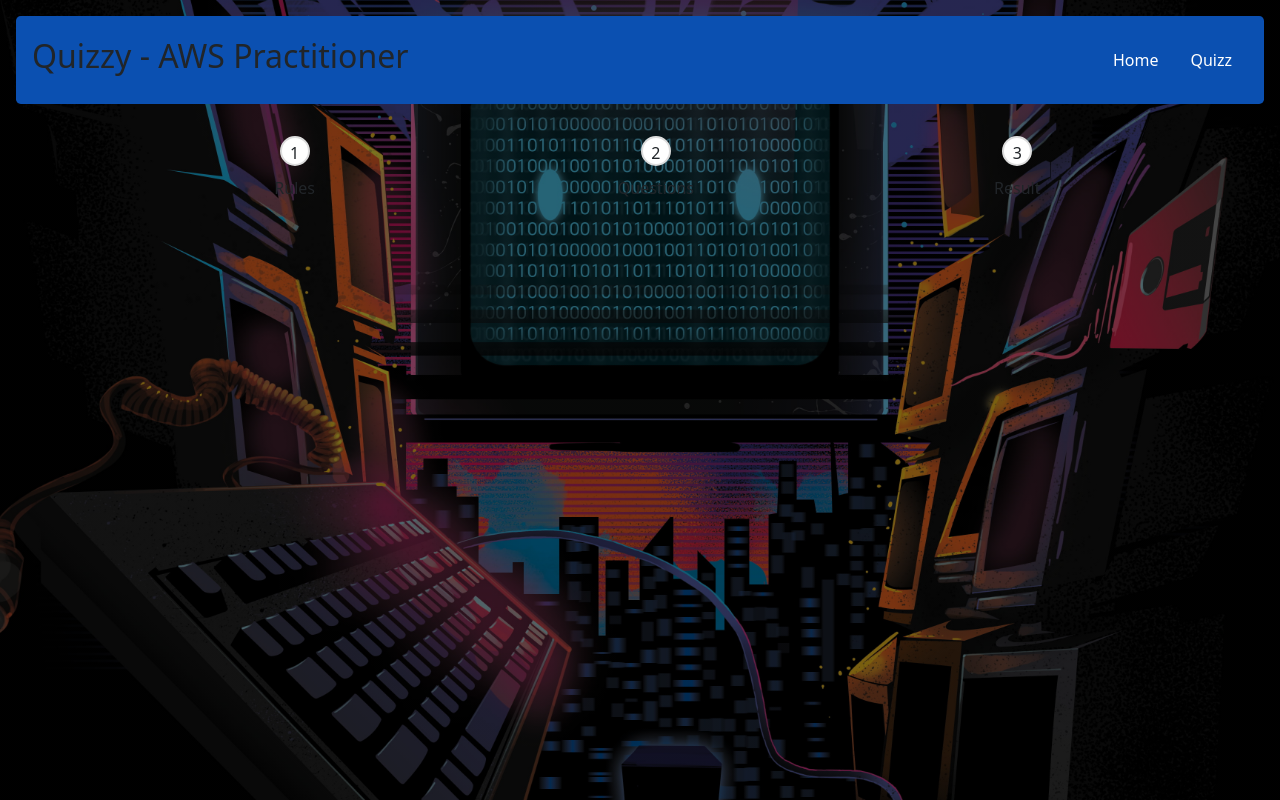
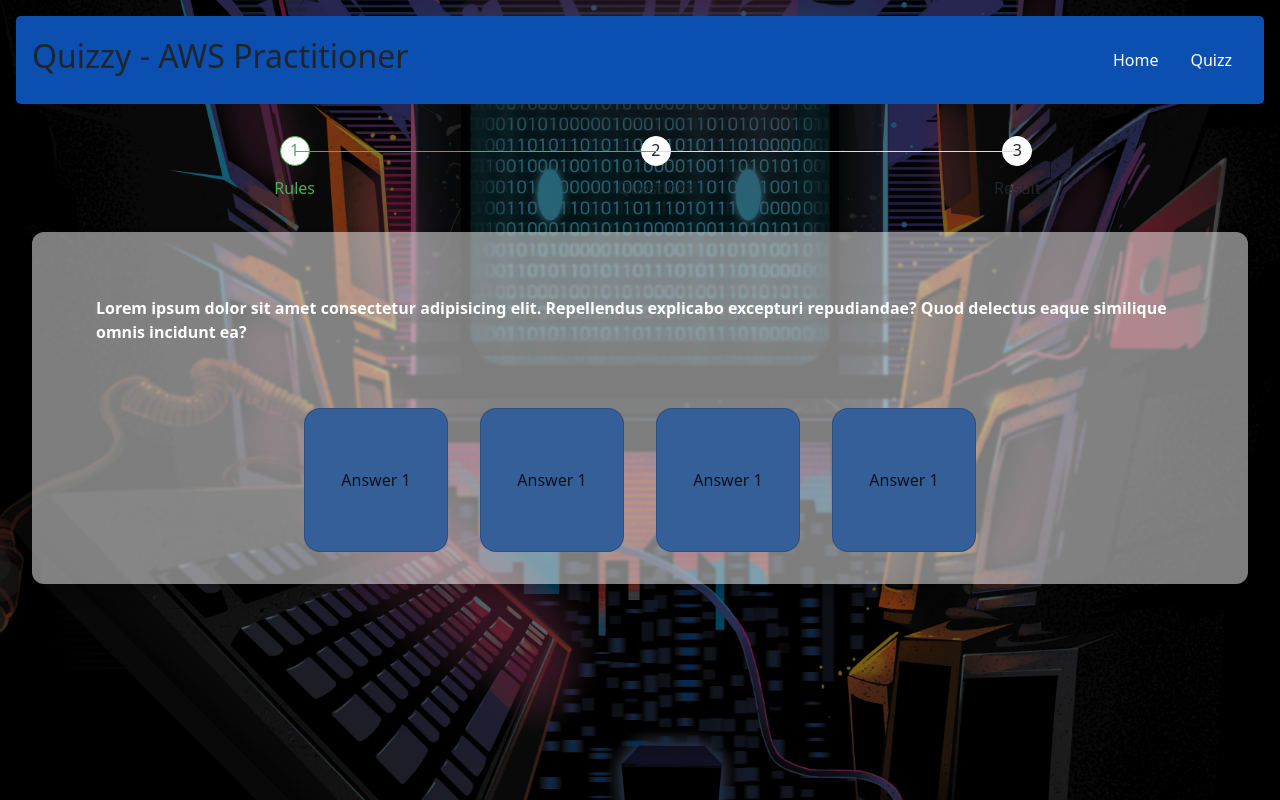
Before and after one commit to anas1k/Aws_Quizz, a PHP site: page / in a window 1280 px wide. Run offline with PHP 8.4, Linux system fonts and the light colour scheme.

Commit message:
AQ-2 stepper done with css

```diff
--- a/assets/sass/style.css
+++ b/assets/sass/style.css
@@ -62,35 +62,38 @@ nav .navbarr .links a:hover {
   counter-increment: step;
   width: 30px;
   height: 30px;
-  line-height: 30px;
-  border: 2px solid #ddd;
+  line-height: 26.5px;
+  border: 1px solid rgb(255, 255, 255);
   display: block;
   text-align: center;
-  margin: 0 auto 10px;
+  margin: 0 auto 10px auto;
   border-radius: 50%;
-  background-color: #fff;
+  background-color: #fff !important;
+  z-index: 10;
 }
 .progressbar li:after {
   content: "";
   position: absolute;
   width: 100%;
   height: 1px;
-  background-color: #ddd;
+  background-color: #ddd !important;
   top: 15px;
   left: -50%;
-  z-index: -1;
+  z-index: 1;
 }
 .progressbar li:first-child:after {
   content: none;
+  color: blue !important;
 }
-.progressbar li li.active {
-  color: #4CAF50;
+.progressbar li.active {
+  color: #4CAF50 !important;
 }
-.progressbar li li.active:before {
-  border-color: #4CAF50;
+.progressbar li.active:before {
+  border-color: #4CAF50 !important;
+  z-index: 10;
 }
-.progressbar li li.active + li:after {
-  background-color: #4CAF50;
+.progressbar li.active + li:after {
+  background-color: #4CAF50 !important;
 }
 
 /* .s-component{
@@ -135,6 +138,7 @@ nav .navbarr .links a:hover {
 .quizz-card {
   background-color: rgba(255, 255, 255, 0.4901960784);
   margin: 2rem;
+  margin-top: 7rem;
   border-radius: 12px;
   padding: 1rem;
   box-shadow: 0 10px 15px rgba(0, 0, 0, 0.2);
--- a/assets/sass/style.scss
+++ b/assets/sass/style.scss
@@ -1,8 +1,6 @@
 :root{
     background-color: rgb(255, 255, 255);
     color: rgb(0, 0, 0);
-
-
 }
 
 @mixin flexCenter{
@@ -36,6 +34,7 @@
     background-position: center;
     background-repeat: no-repeat;
     background-size: cover;
+
 }
 nav{
     .navbarr{
@@ -81,35 +80,38 @@ nav{
             counter-increment: step;
             width: 30px;
             height: 30px;
-            line-height: 30px;
-            border: 2px solid #ddd;
+            line-height: 26.5px;
+            border: 1px solid rgb(255, 255, 255);
             display: block;
             text-align: center;
-            margin: 0 auto 10px;
+            margin: 0 auto 10px auto;
             border-radius: 50%;
-            background-color: #fff;
+            background-color: #fff !important;
+            z-index: 10;
         }
         &:after{
             content: '';
             position: absolute;
             width: 100%;
             height: 1px;
-            background-color: #ddd;
+            background-color: #ddd !important;
             top: 15px;
             left: -50%;
-            z-index: -1;
+            z-index: 1;
         }
         &:first-child:after{
             content: none;
+            color: blue !important;
         }
-        li.active{
-            color: #4CAF50;
+        &.active{
+            color: #4CAF50 !important;
         }
-        li.active:before{
-            border-color: #4CAF50;
+        &.active:before{
+            border-color: #4CAF50 !important;
+            z-index: 10;
         }
-        li.active + li:after{
-            background-color: #4CAF50;
+        &.active + li:after{
+            background-color: #4CAF50 !important;
         }
     }
 }
@@ -158,6 +160,7 @@ nav{
 
     background-color: #ffffff7d;
     margin: 2rem;
+    margin-top: 7rem;
     border-radius: 12px;
     padding: 1rem;
     box-shadow: 0 10px 15px rgb(0 0 0 / 20%);
--- a/index.php
+++ b/index.php
@@ -10,6 +10,7 @@
         <link href="https://cdn.jsdelivr.net/npm/bootstrap@5.2.3/dist/css/bootstrap.min.css" rel="stylesheet" integrity="sha384-rbsA2VBKQhggwzxH7pPCaAqO46MgnOM80zW1RWuH61DGLwZJEdK2Kadq2F9CUG65" crossorigin="anonymous" />
 
         <script src="https://cdn.jsdelivr.net/npm/bootstrap@5.2.3/dist/js/bootstrap.bundle.min.js" integrity="sha384-kenU1KFdBIe4zVF0s0G1M5b4hcpxyD9F7jL+jjXkk+Q2h455rYXK/7HAuoJl+0I4" crossorigin="anonymous"></script>
+
     </head>
     <body>
         <main class="wallpaper">
@@ -21,7 +22,7 @@
                     <li>Result</li>
                 </ul>
             </div>
-            <!-- <div class="quizz-card">
+            <div class="quizz-card">
                 <div class="question">Lorem ipsum dolor sit amet consectetur adipisicing elit. Repellendus explicabo excepturi repudiandae? Quod delectus eaque similique omnis incidunt ea?</div>
                 <section class="answers">
                     <div class="card" data-answer="1">Answer 1</div>
@@ -29,7 +30,7 @@
                     <div class="card" data-answer="3">Answer 1</div>
                     <div class="card" data-answer="4">Answer 1</div>
                 </section>
-            </div> -->
+            </div>
         </main>
     </body>
 </html>
```
Also changed, not shown: 1 other file.
